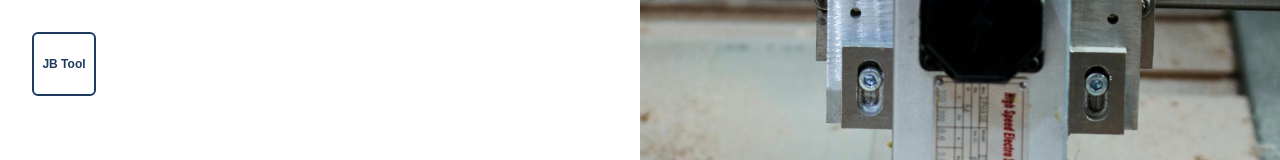
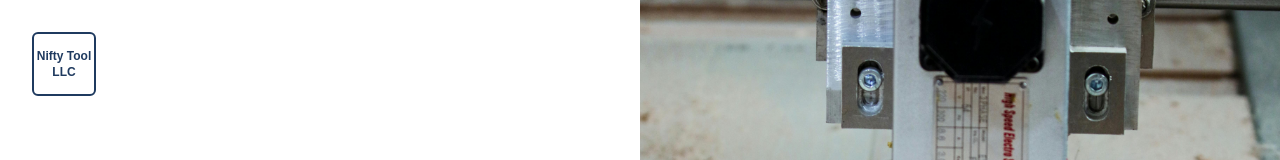
Before and after one commit to ZippyDaFish/precisionMachining-demo, a SvelteKit app: page / in a window 1280 px wide. Shown: the top 160 px of the page. Built offline with nearby package versions, Linux system fonts and the light colour scheme.

Commit message:
Change logo

```diff
--- a/src/routes/+layout.svelte
+++ b/src/routes/+layout.svelte
@@ -8,7 +8,7 @@
 <svelte:head><link rel="icon" href={favicon} /></svelte:head>
 
 <header class="absolute top-0 left-0 w-full p-8">
-	<div class="group relative flex items-center justify-center w-16 h-16 cursor-pointer">
+	<div class="group relative flex items-center justify-center w-16 h-16 cursor-pointer text-center">
 		<!-- Rotating Border -->
 		<div class="absolute inset-0 border-2 border-[var(--color-primary)] rounded-[var(--radius-md)]
 					transition-transform duration-300 ease-out
@@ -24,7 +24,7 @@
 
 		<h1 class="relative text-xs font-semibold text-[var(--color-primary)]
 				transition-colors duration-300 group-hover:text-[var(--color-primary)]">
-			JB Tool
+			Nifty Tool LLC
 		</h1>
 	</div>
 </header>
```
